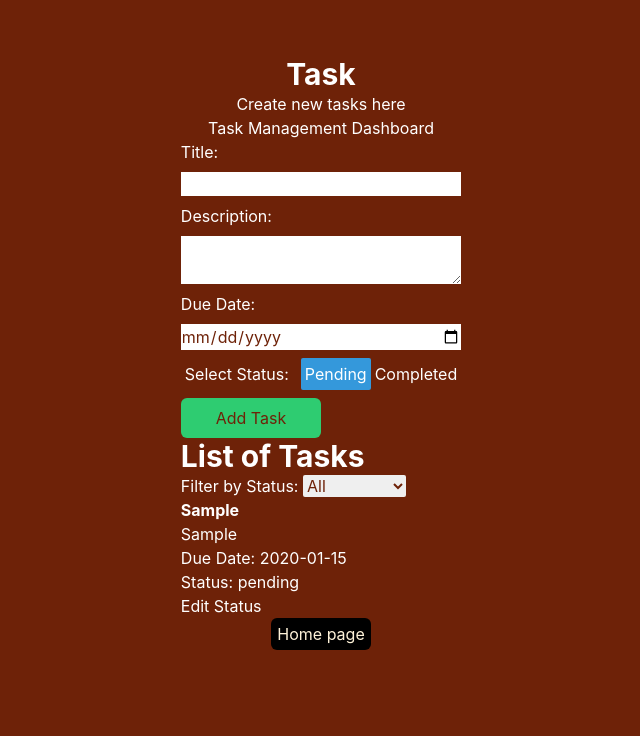
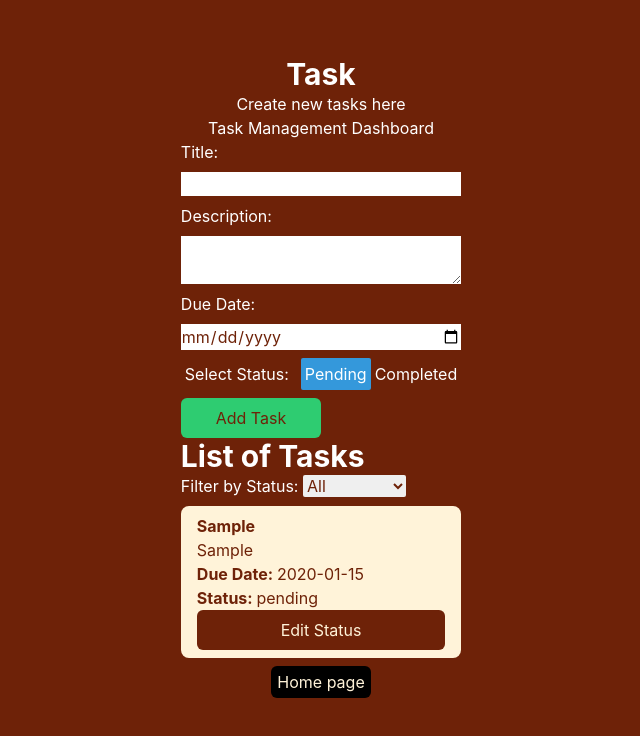
Before and after one commit to Caryourdaysbm/TaskManager, a React (Create React App) app: page /task in a window 1280 px wide. Both pictures are taken after typing "Sample", "Sample", "2020-01-15" into the empty fields and a click on the button "Add Task". Shown: the top 736 px of the page, without its empty margins (319-959 px from the left). Built offline with nearby package versions, Linux system fonts and the light colour scheme.

Commit message:
adding styles ..

```diff
--- a/src/components/Taskitem.js
+++ b/src/components/Taskitem.js
@@ -19,12 +19,12 @@ const TaskItem = ({ task }) => {
 
   return (
     <li>
-      <div>
+      <div className='flex flex-col p-2 m-2'>
         <strong>{task.title}</strong>
         <p>{task.description}</p>
-        <p>Due Date: {task.dueDate}</p>
-        <p>Status: {task.status}</p>
-        <button onClick={handleEditStatus}>Edit Status</button>
+        <p> <span className='font-bold'>Due Date: </span>{task.dueDate}</p>
+        <p><span className='font-bold'>Status: </span> {task.status}</p>
+        <button className='bg-[#6E2208] text-[#FFF3D9] rounded-md p-2' onClick={handleEditStatus}>Edit Status</button>
 
         {isEditing && <TaskForm taskToEdit={task} onSubmit={handleEditTask} />}
       </div>
--- a/src/components/Tasklist.js
+++ b/src/components/Tasklist.js
@@ -40,7 +40,7 @@ const TaskList = () => {
         {tasks
           .filter((task) => (filteredStatus === 'all' ? true : task.status === filteredStatus))
           .map((task) => (
-            <TaskItem key={task.id} task={task} openEditForm={openEditForm} />
+            <div className='bg-[#FFF3D9] text-[#6E2208] rounded-lg'><TaskItem key={task.id} task={task} openEditForm={openEditForm} /></div>
           ))}
         </div>
       </ul>
```
